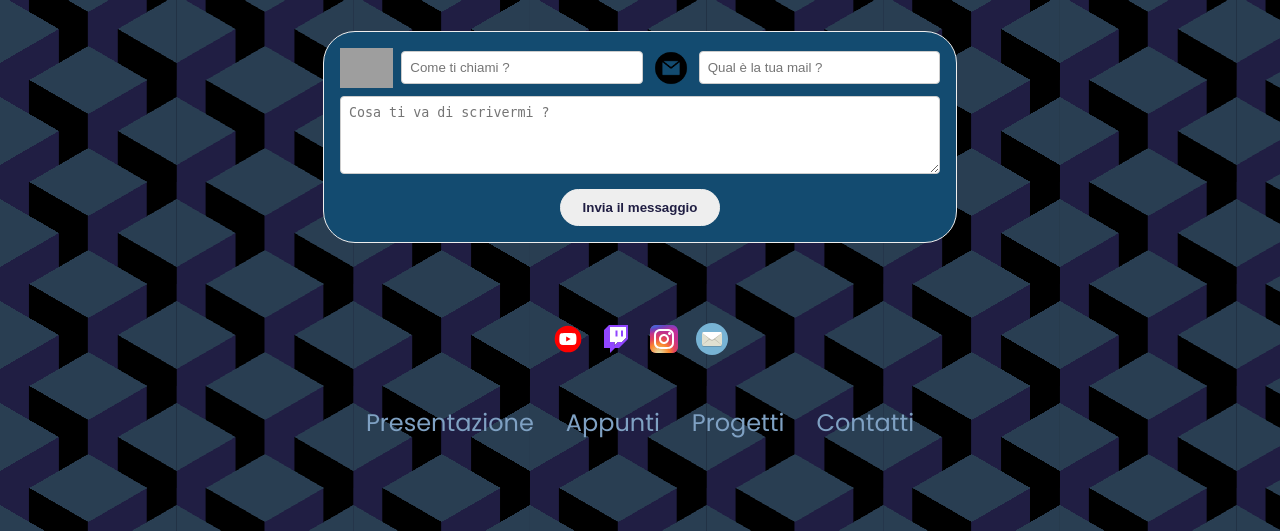
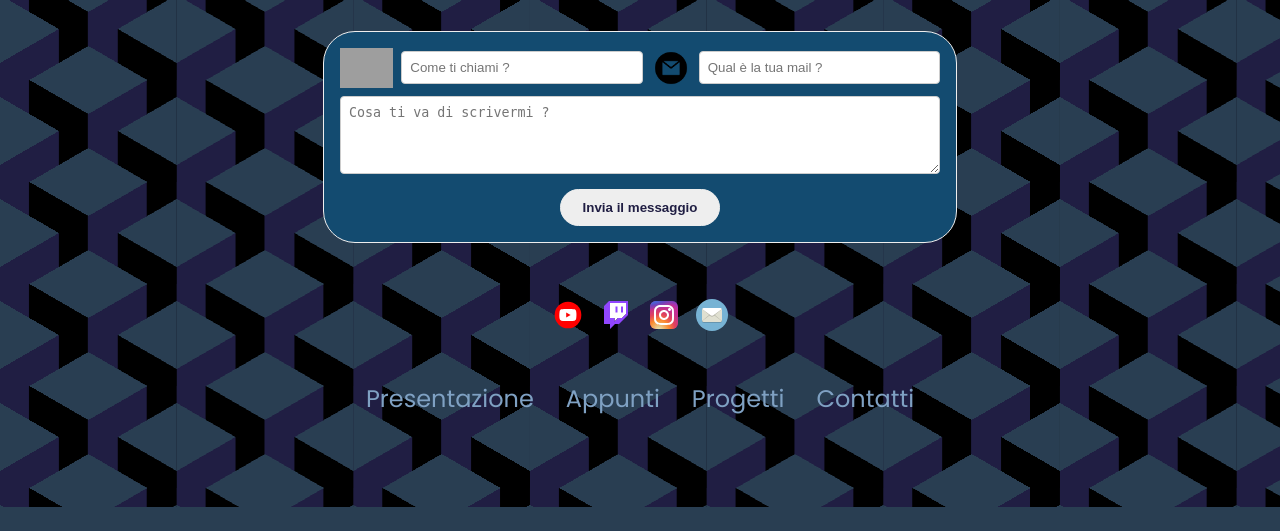
Before and after one commit to h4students98/h4students98.github.io, a PHP site: page / in a window 1280 px wide. Shown: the part 3694-4225 px from the top of the page. After the commit the page ends 4201 px from the top, so only its background shows below. Run offline with PHP 8.4, Linux system fonts and the light colour scheme; grey boxes are pictures that could not be loaded.

Commit message:
Update style.css correct margin footer

```diff
--- a/style.css
+++ b/style.css
@@ -591,9 +591,8 @@ article .icon {
 /* FOOTER SECTION */
 
 footer {
-  margin-top: 3rem;
   height: 26vh;
-  /* margin: 0 1rem; */
+  margin: 0 1rem;
 }
 
 footer p {
```
